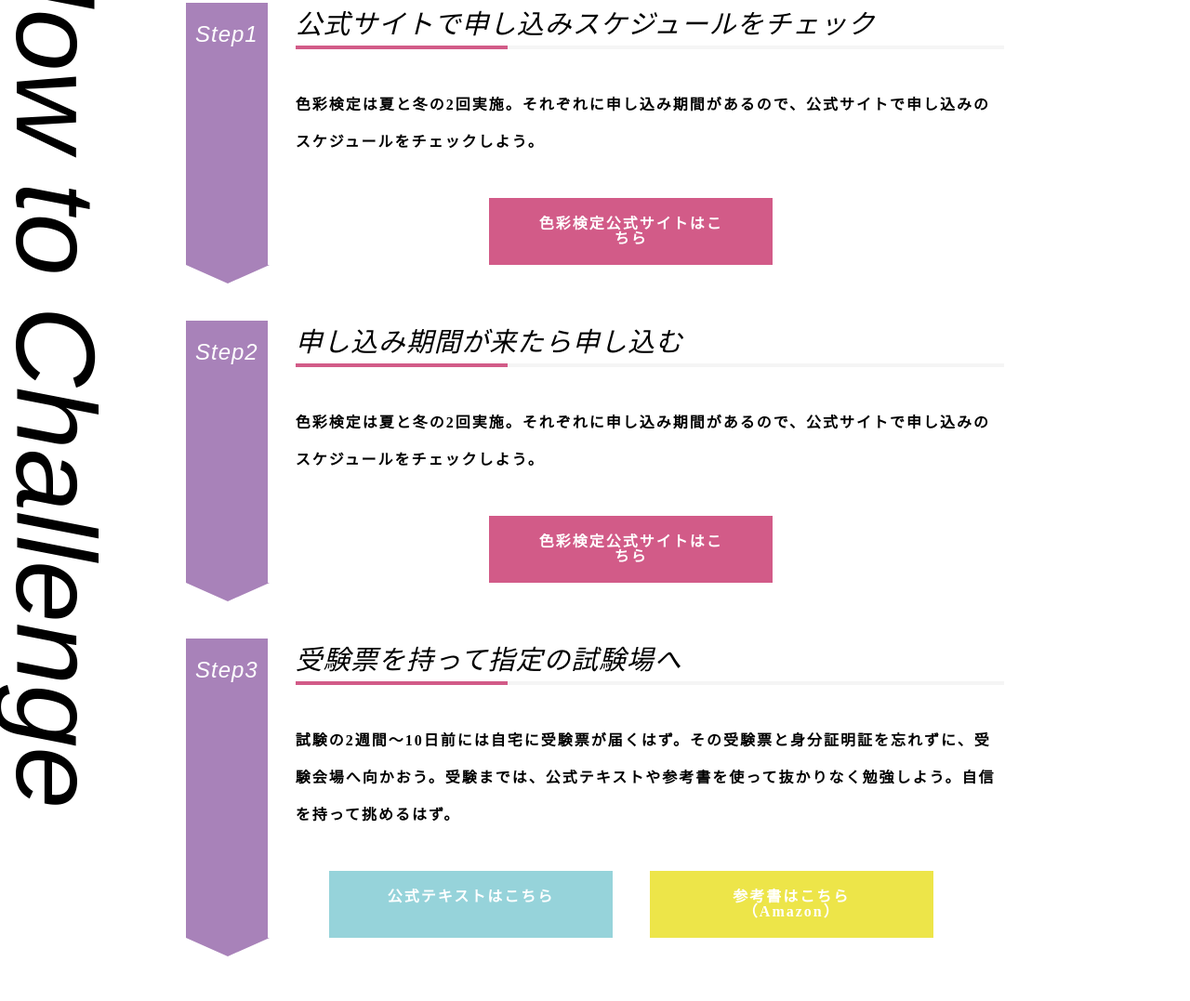
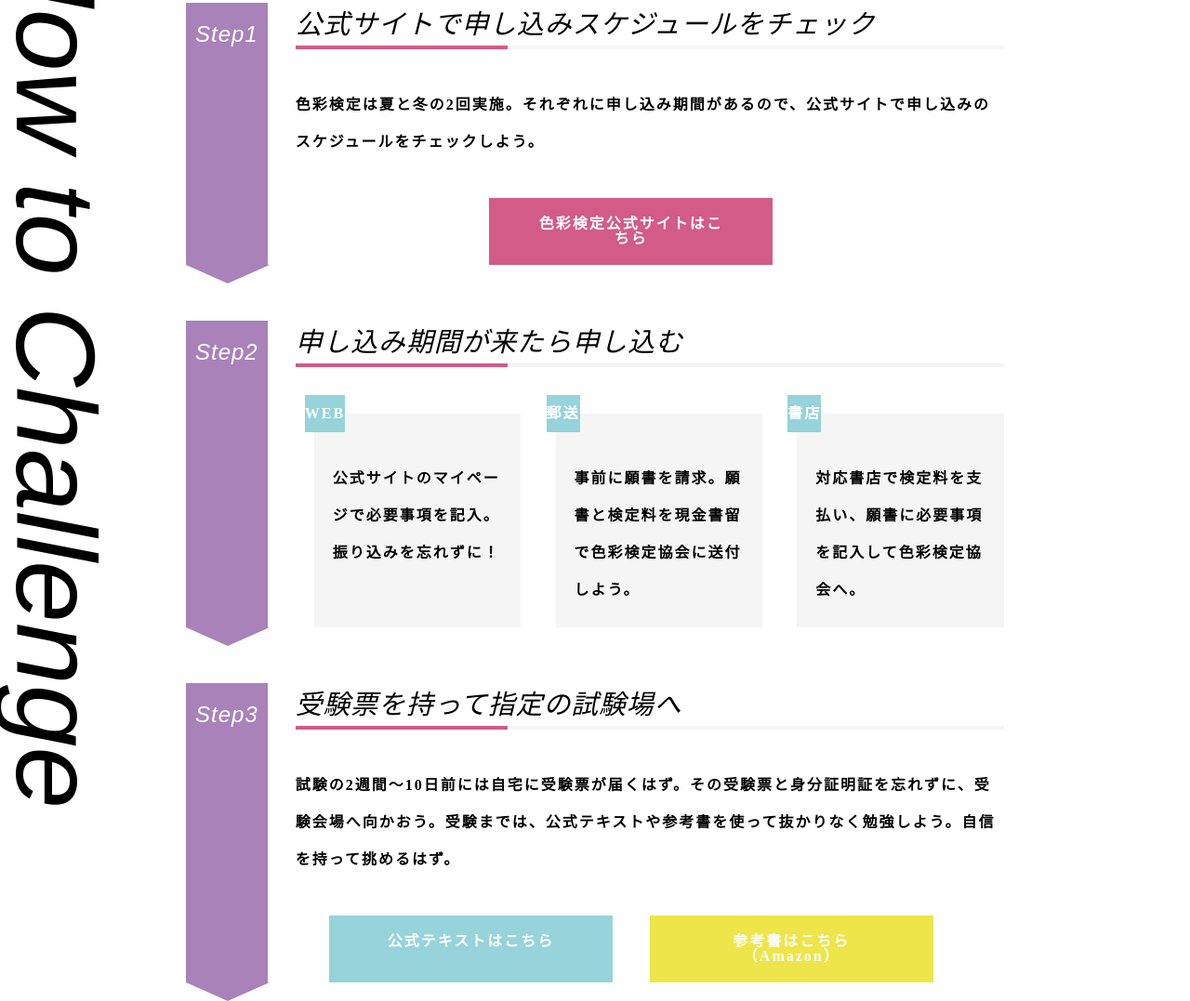
Before and after one commit to yuhakimura/hachi_aft_ld14, a plain HTML site: page index.html in a window 1280 px wide. Shown: the part 4196-5273 px from the top of the page at 93% size. Drawn offline with nearby package versions, Linux system fonts and the light colour scheme.

Commit message:
howto実装進めた

```diff
--- a/css/style.css
+++ b/css/style.css
@@ -506,7 +506,6 @@ h6{
 
 .jukenstep li{
     display: flex;
-    justify-content: space-around;
     margin-bottom: 60px;
 }
 
@@ -588,7 +587,31 @@ h6{
     font-weight: bold;
     margin-right: 40px;
     width: 40%;
+}
 
+.step2-boxes{
+    display: flex;
+    justify-content: space-between;
+    margin-top: 50px;
+    margin-left: 20px;
+}
+
+.step2-box{
+    background-color: #f5f5f5;
+    position: relative;
+    padding: 50px 20px 20px;
+}
+
+.step2-box p{
+    margin: 0px;
+}
+
+.step2-box .step2-icon{
+    position: absolute;
+    top:-20px;
+    left:-10px;
+    color: #fff;
+    background-color:#96d3da
 }
 
 .step-button .text{
--- a/index.html
+++ b/index.html
@@ -213,11 +213,19 @@
           <h5 style="width:90px">Step2</h5>
           <div class="step-contents">
             <h6 class="step-title">申し込み期間が来たら申し込む</h6>
-            <p>
-              色彩検定は夏と冬の2回実施。それぞれに申し込み期間があるので、公式サイトで申し込みのスケジュールをチェックしよう。
-            </p>
-            <div class="step-button">
-              <a href="https://www.aft.or.jp/">色彩検定公式サイトはこちら</a>
+            <div class="step2-boxes">
+              <div class="step2-box" style="width:30%">
+                <p class="step2-icon">WEB</p>
+                <p class="step2-body">公式サイトのマイページで必要事項を記入。振り込みを忘れずに！</p>
+              </div>
+              <div class="step2-box" style="width:30%">
+                <p class="step2-icon">郵送</p>
+                <p class="step2-body">事前に願書を請求。願書と検定料を現金書留で色彩検定協会に送付しよう。</p>
+              </div>
+              <div class="step2-box" style="width:30%">
+                <p class="step2-icon">書店</p>
+                <p class="step2-body">対応書店で検定料を支払い、願書に必要事項を記入して色彩検定協会へ。</p>
+              </div>
             </div>
           </div>
         </li>
```
